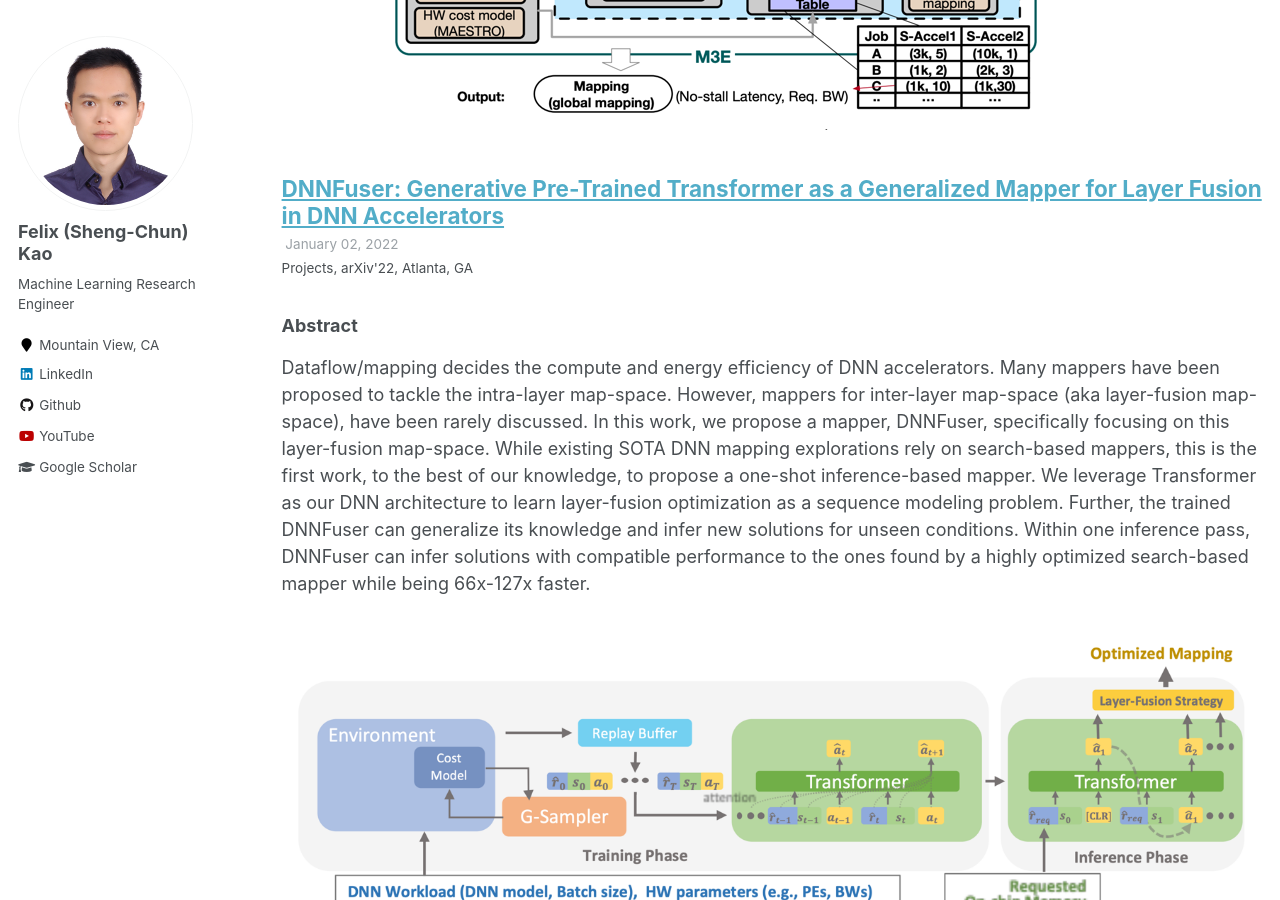
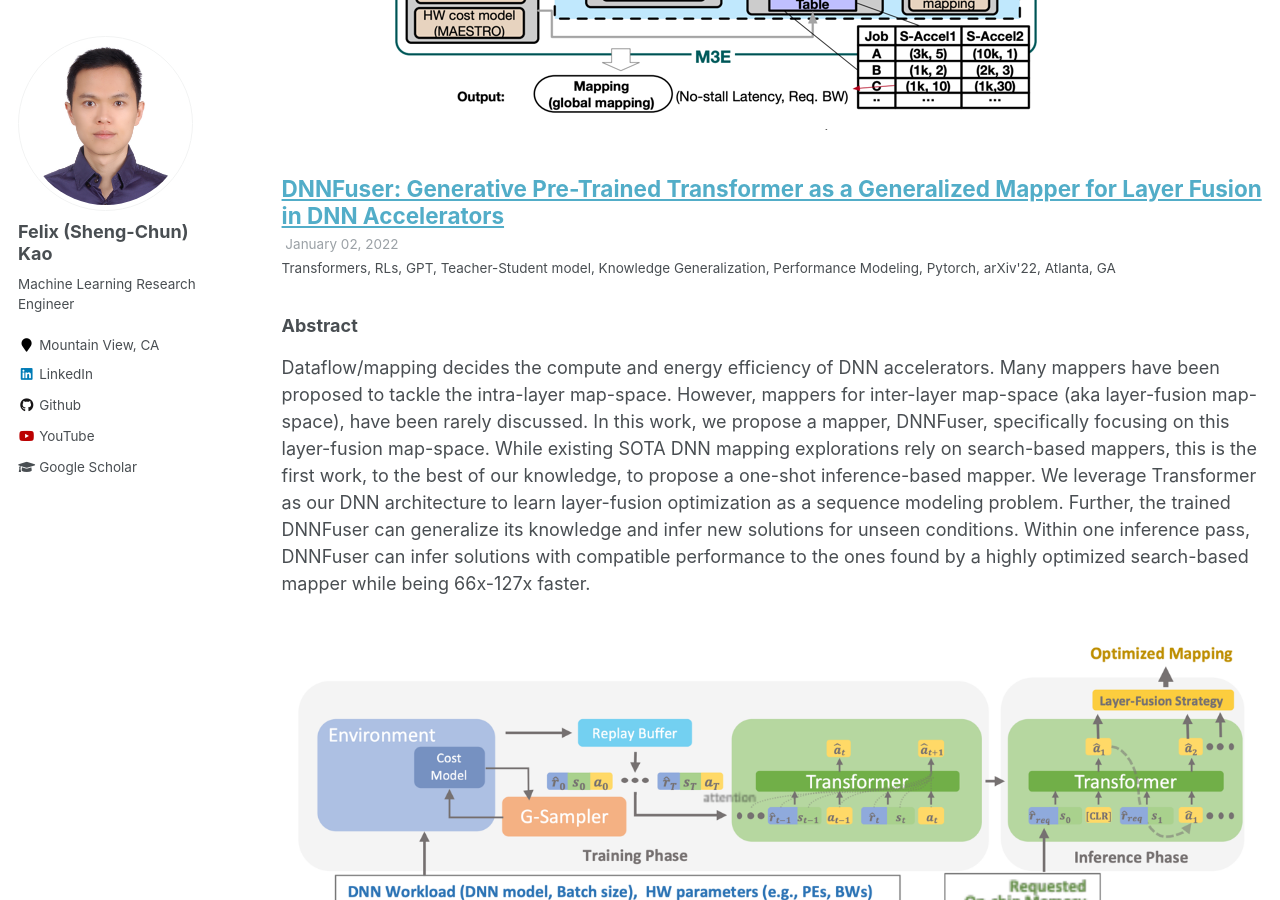
Before and after one commit to felix0901/felix, a Jekyll site: the page built from _pages/talks.html, in a window 1280 px wide and 900 px high, scrolled down 1766 px. Built offline with Jekyll 4.4.1, drawn with Linux system fonts in a browser that asks for light colours.

Commit message:
Update 8-dnnfuser.md

```diff
--- a/_talks/8-dnnfuser.md
+++ b/_talks/8-dnnfuser.md
@@ -1,7 +1,7 @@
 ---
 title: "DNNFuser: Generative Pre-Trained Transformer as a Generalized Mapper for Layer Fusion in DNN Accelerators"
 collection: talks
-type: "Projects"
+type: "Transformers, RLs, GPT, Teacher-Student model, Knowledge Generalization, Performance Modeling, Pytorch"
 permalink: /talks/8-dnnfuser
 venue: "arXiv'22"
 date: 2022-01-02
```
